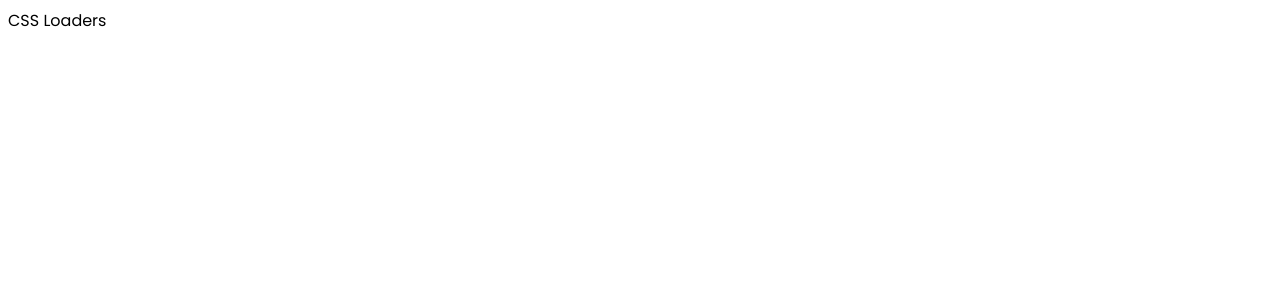
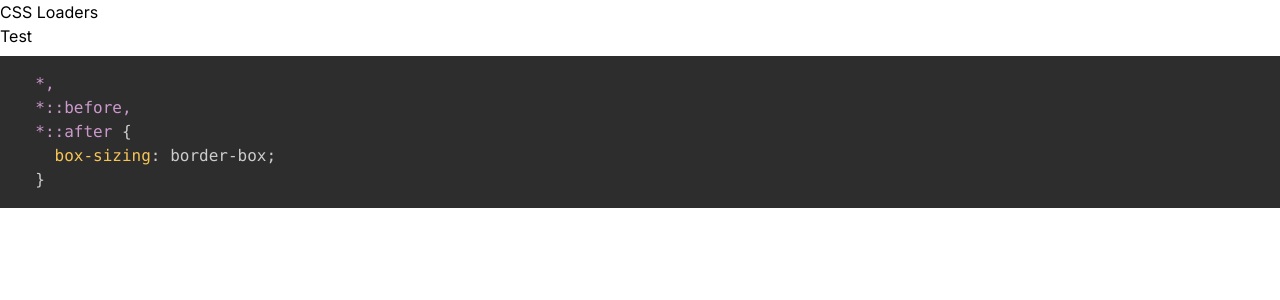
Before and after one commit to Karlos137/css-loaders, a Next.js app: page / in a window 1280 px wide. Shown: the top 300 px of the page. Built offline with nearby package versions, Linux system fonts and the light colour scheme.

Commit message:
styled-components & next/font setups

```diff
--- /dev/null
+++ b/components/CodeBlock/CodeBlock.js
@@ -0,0 +1,23 @@
+// React
+import { useEffect } from "react"
+
+// Prism
+import Prism from "prismjs"
+
+require("prismjs/components/prism-css")
+
+const CodeBlock = ({ value, label }) => {
+  useEffect(() => {
+    Prism.highlightAll()
+  }, [])
+
+  return (
+    <div>
+      <div>{label}</div>
+      <pre>
+        <code className="language-css">{value}</code>
+      </pre>
+    </div>
+  )
+}
+export default CodeBlock
--- /dev/null
+++ b/components/CodeBlock/index.js
@@ -0,0 +1 @@
+export { default } from "./CodeBlock"
--- a/next.config.js
+++ b/next.config.js
@@ -1,6 +1,14 @@
 /** @type {import('next').NextConfig} */
 const nextConfig = {
   reactStrictMode: true,
+  compiler: {
+    styledComponents: true,
+  },
+  experimental: {
+    fontLoaders: [
+      { loader: "@next/font/google", options: { subsets: ["latin-ext"] } },
+    ],
+  },
 }
 
 module.exports = nextConfig
--- a/package.json
+++ b/package.json
@@ -18,6 +18,7 @@
     "eslint": "8.36.0",
     "eslint-config-next": "13.2.4",
     "next": "13.2.4",
+    "prismjs": "^1.29.0",
     "react": "18.2.0",
     "react-dom": "18.2.0",
     "styled-components": "^5.3.9"
--- a/pages/_app.js
+++ b/pages/_app.js
@@ -1,17 +1,28 @@
+// Prism
+import "prismjs/themes/prism-tomorrow.css"
+
+// Styled Components
+import { ThemeProvider } from "styled-components"
+import GlobalStyle from "../styled-components/globalStyles"
+import { theme } from "../styled-components/theme"
+
 // Next.js - Google fonts
-import { Poppins } from "next/font/google"
+import { Inter } from "next/font/google"
 
-const poppins = Poppins({
-  weight: ["300", "400", "500", "600"],
+const inter = Inter({
+  weight: ["400", "500"],
   subsets: ["latin-ext"],
   display: "swap",
-  style: ["normal", "italic"],
+  style: ["normal"],
 })
 
 export default function App({ Component, pageProps }) {
   return (
-    <div className={`${poppins.className} app`}>
-      <Component {...pageProps} />
-    </div>
+    <ThemeProvider theme={theme}>
+      <GlobalStyle />
+      <div className={`${inter.className} app`}>
+        <Component {...pageProps} />
+      </div>
+    </ThemeProvider>
   )
 }
--- a/pages/_document.js
+++ b/pages/_document.js
@@ -1,8 +1,36 @@
-import { Html, Head, Main, NextScript } from 'next/document'
+import Document, {
+  Html,
+  Head,
+  Main,
+  NextScript,
+  DocumentContext,
+} from "next/document"
+import { ServerStyleSheet } from "styled-components"
 
-export default function Document() {
+export default class MyDocument extends Document {
+  static async getInitialProps(ctx) {
+    const sheet = new ServerStyleSheet()
+    const originalRenderPage = ctx.renderPage
+
+    try {
+      ctx.renderPage = () =>
+        originalRenderPage({
+          enhanceApp: App => props => sheet.collectStyles(<App {...props} />),
+        })
+
+      const initialProps = await Document.getInitialProps(ctx)
+      return {
+        ...initialProps,
+        styles: [initialProps.styles, sheet.getStyleElement()],
+      }
+    } finally {
+      sheet.seal()
+    }
+  }
+
+  render() {
     return (
-    <Html lang="en">
+      <Html lang="en" dir="ltr">
         <Head />
         <body>
           <Main />
@@ -11,3 +39,4 @@ export default function Document() {
       </Html>
     )
   }
+}
--- a/pages/index.js
+++ b/pages/index.js
@@ -1,4 +1,19 @@
+// React components
+import CodeBlock from "@/components/CodeBlock"
+
 const Home = () => {
-  return <div>CSS Loaders</div>
+  return (
+    <div>
+      CSS Loaders
+      <CodeBlock
+        label="Test"
+        value={`  *,
+  *::before,
+  *::after {
+    box-sizing: border-box;
+  }`}
+      />{" "}
+    </div>
+  )
 }
 export default Home
--- /dev/null
+++ b/styled-components/globalStyles.js
@@ -0,0 +1,119 @@
+import { createGlobalStyle } from "styled-components"
+
+const GlobalStyle = createGlobalStyle`
+
+/* CSS RESET START */
+
+/*
+ Use a more-intuitive box-sizing model.
+*/
+  *,
+  *::before,
+  *::after {
+    box-sizing: border-box;
+  }
+
+/*
+ Remove default margin
+*/
+  * {
+    margin: 0;
+  }
+
+/*
+ Remove default padding and font-weight
+*/
+  body,
+  h1,
+  h2,
+  h3,
+  h4,
+  h5,
+  h6,
+  p,
+  small,
+  ol,
+  ul {
+    padding: 0;
+    font-weight: normal;
+  }
+
+/*
+ Allow percentage-based heights in the application
+*/
+  html,
+  body {
+    height: 100%;
+  }
+
+/*
+  Typographic tweaks - add accessible line-height & improve text rendering
+*/
+  body {
+    line-height: 1.5;
+    -webkit-font-smoothing: antialiased;
+  }
+
+/*
+ Improve media defaults
+*/
+  img,
+  picture,
+  video,
+  canvas,
+  svg {
+    display: block;
+    max-width: 100%;
+  }
+
+/*
+ Remove built-in form typography styles
+*/
+  input,
+  button,
+  textarea,
+  select {
+    font: inherit;
+  }
+
+/*
+ Avoid text overflows
+*/
+  p,
+  h1,
+  h2,
+  h3,
+  h4,
+  h5,
+  h6 {
+    overflow-wrap: break-word;
+  }
+
+/* Remove list styles (bullets/numbers) */
+  ol,
+  ul,
+  menu {
+    list-style: none;
+  }
+
+/*
+ Create a root stacking context
+*/
+  #__next {
+    isolation: isolate;
+    height: 100%;
+  }
+
+/* CSS RESET END */
+
+/* CUSTOM */
+
+.app {
+  height: 100%;
+}
+
+/* CUSTOM END */
+
+`
+
+export default GlobalStyle
--- /dev/null
+++ b/styled-components/theme.js
@@ -0,0 +1,5 @@
+import { QUERIES } from "../utils/constants"
+
+export const theme = {
+  queries: QUERIES,
+}
--- /dev/null
+++ b/utils/constants.js
@@ -0,0 +1,13 @@
+export const BREAKPOINTS = {
+  /* Mobile-first */
+  // Phone - from 0px to 549px
+  tabletMin: 550, // Tablet - from 550px to 1099px,
+  laptopMin: 1100, // Laptops - from 1100px to 1499px
+  desktopMin: 1500, // Desktop - 1500px and up
+}
+
+export const QUERIES = {
+  tabletAndUp: `(min-width: ${BREAKPOINTS.tabletMin}px)`,
+  laptopAndUp: `(min-width: ${BREAKPOINTS.laptopMin}px)`,
+  desktopAndUp: `(min-width: ${BREAKPOINTS.desktopMin}px)`,
+}
```
Also changed, not shown: 1 other file (tests, documents, lock files or other folders). Lines whose indentation alone changed are shown as unchanged.
